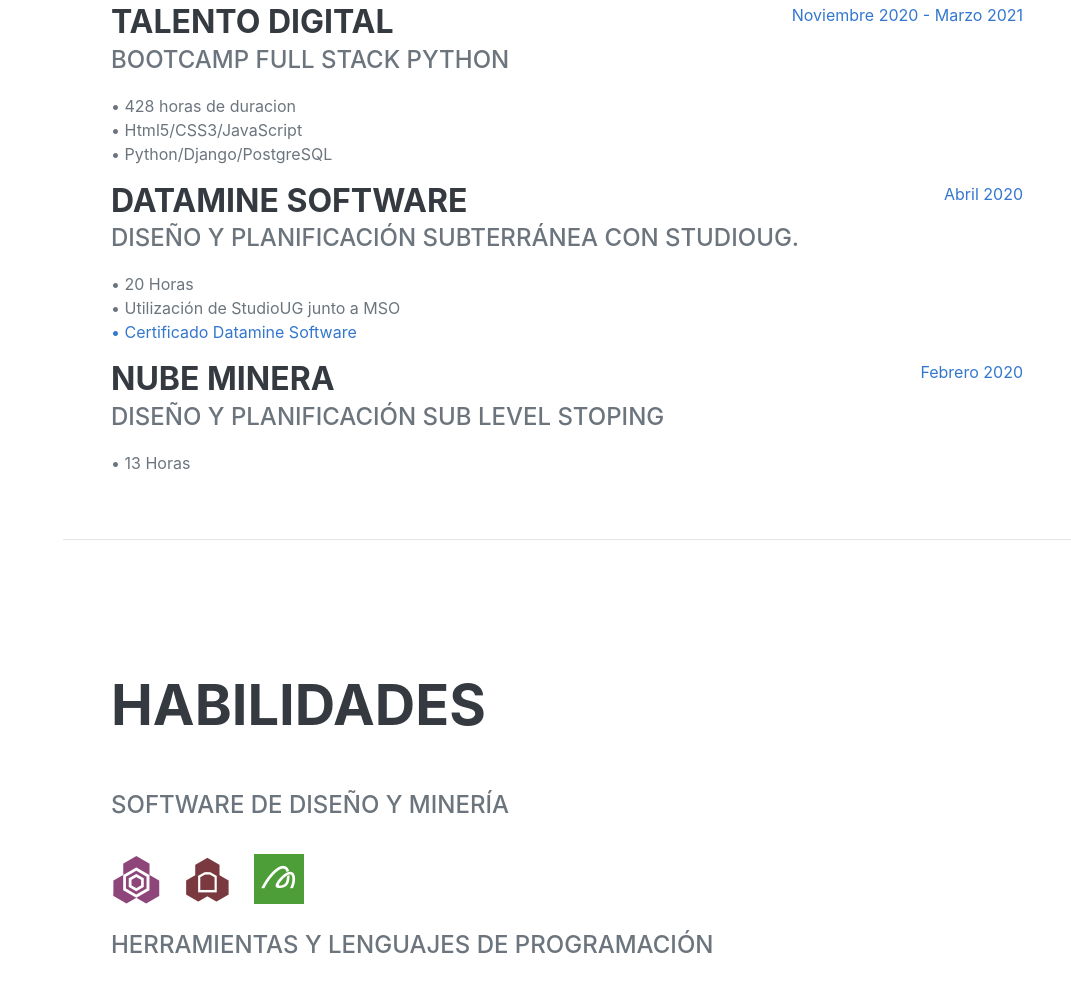
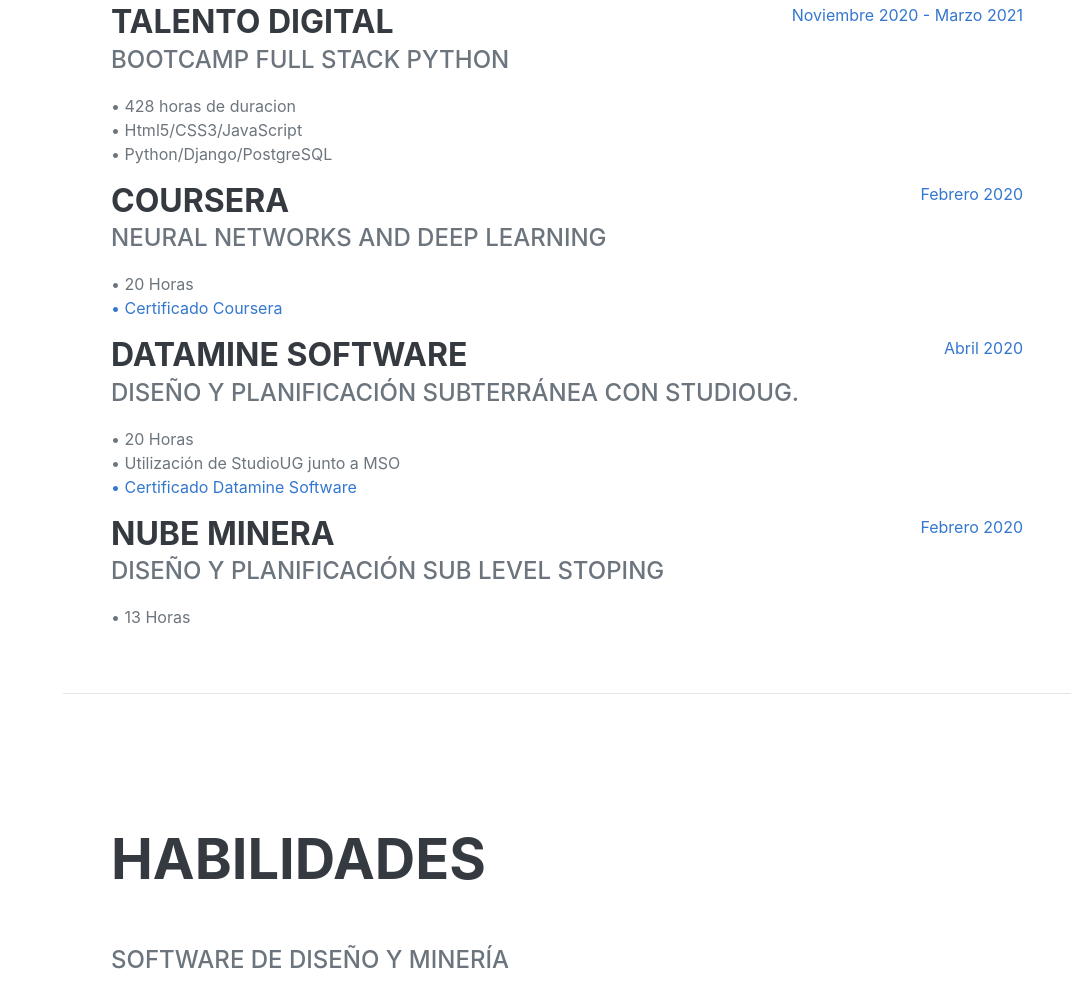
Before and after one commit to sparadaolivas/portafolio, a plain HTML site: page index.html in a window 1280 px wide. Shown: the part 5582-6564 px from the top of the page, without its empty margins (209-1280 px from the left). Drawn offline with nearby package versions, Linux system fonts and the light colour scheme; a web font is replaced by a local one.

Commit message:
certificado coursera 1

```diff
--- a/index.html
+++ b/index.html
@@ -198,6 +198,16 @@
                     </div>
                     <div class="d-flex flex-column flex-md-row justify-content-between">
                         <div class="flex-grow-1">
+                            <h3 class="mb-0">Coursera</h3>
+                            <div class="subheading mb-3">Neural Networks and Deep Learning</div>
+                            <p>•   20 Horas<br>
+                                <a href="https://www.coursera.org/account/accomplishments/certificate/NTWM82XM5YW4">• Certificado Coursera</a>
+                            </p>
+                        </div>
+                        <div class="flex-shrink-0"><span class="text-primary">Febrero 2020</span></div>
+                    </div>
+                    <div class="d-flex flex-column flex-md-row justify-content-between">
+                        <div class="flex-grow-1">
                             <h3 class="mb-0">Datamine Software</h3>
                             <div class="subheading mb-3">Diseño y planificación subterránea con StudioUG.</div>
                             <p>•   20 Horas<br>
```
